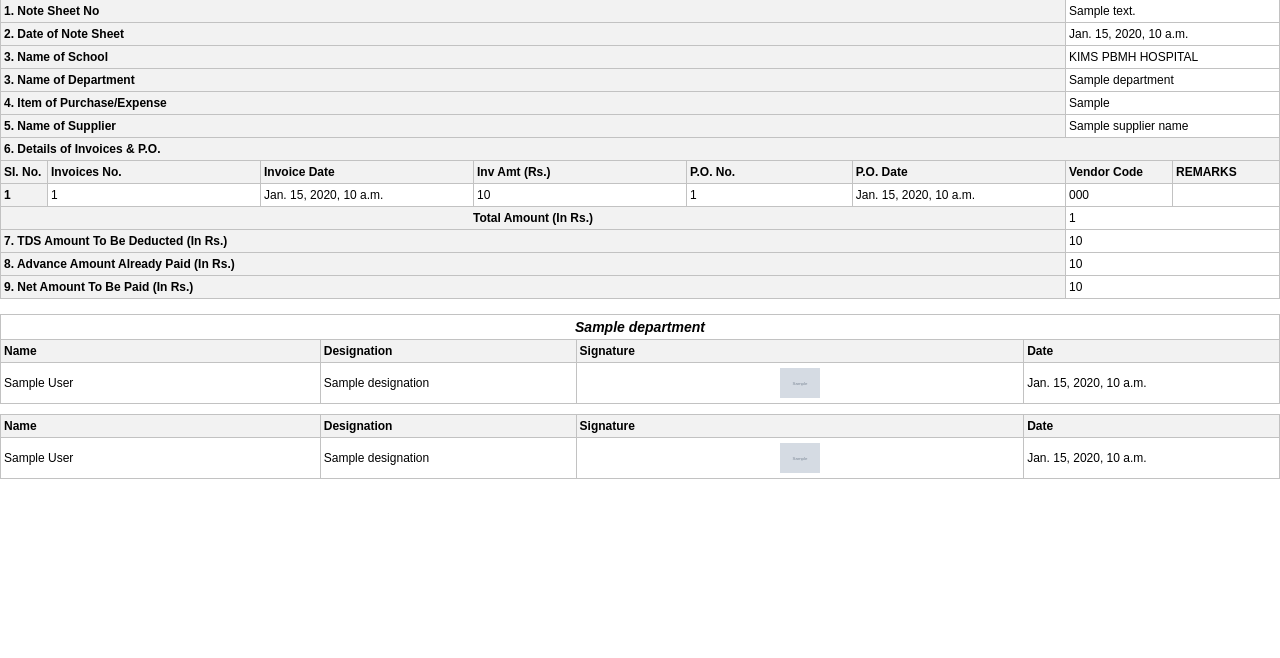
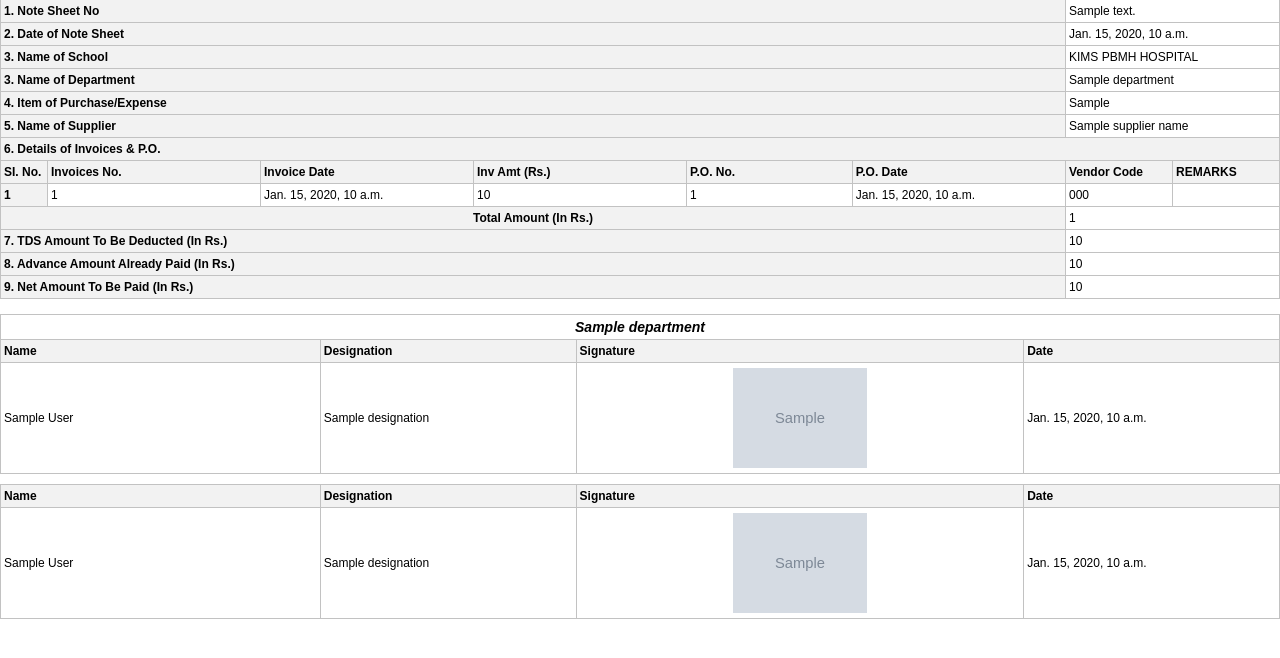
Before and after one commit to tcbinfotechpvtltd/kimsdms, a Django app: template organization/templates/report.html in a window 1280 px wide. Shown: the part 81-739 px from the top of the page. Run offline with Django 5.2, Linux system fonts and the light colour scheme; tables that the repository leaves empty hold one stand-in row (values such as "Sample post"); the template is opened without the code that fills it: values that come from a table or form of the project are taken from there, most other values are stand-ins (such as "Sample title", 1, 10 or a date in 2020); grey boxes marked "Sample" are stand-in pictures; grey boxes are pictures that could not be loaded.

Commit message:
Notesheet fix

```diff
--- a/organization/templates/report.html
+++ b/organization/templates/report.html
@@ -120,8 +120,8 @@
             } {% endcomment %}
 
             .signature-image {
-                max-width: 200px; /* Limits the width to 300px or any preferred size */
-                max-height: 30px; /* Limits the height to 150px or any preferred size */
+                max-width: 300px; /* Limits the width to 300px or any preferred size */
+                max-height: 100px; /* Limits the height to 150px or any preferred size */
                 width: auto; /* Ensures the width adjusts automatically to preserve aspect ratio */
                 height: auto; /* Ensures the height adjusts automatically to preserve aspect ratio */
                 object-fit: contain; /* Ensures the image fits within the container without cropping */
```
